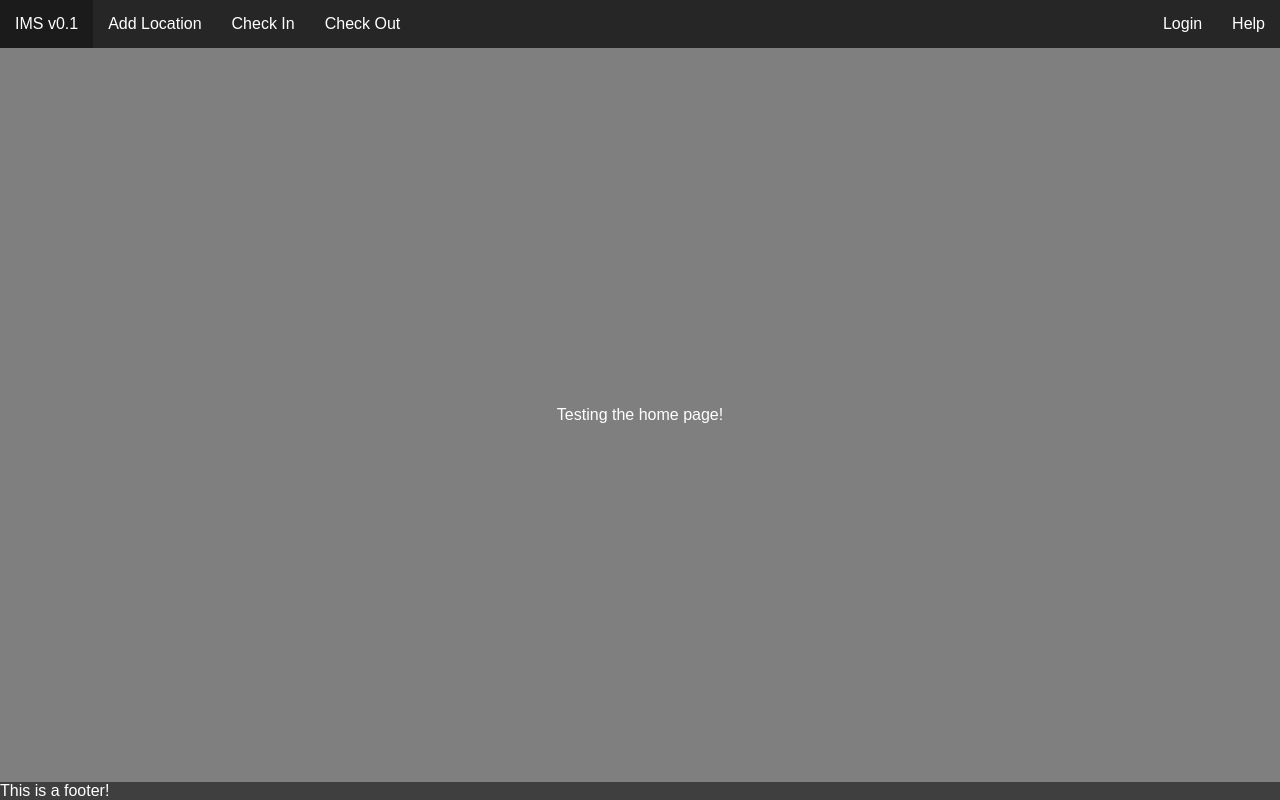
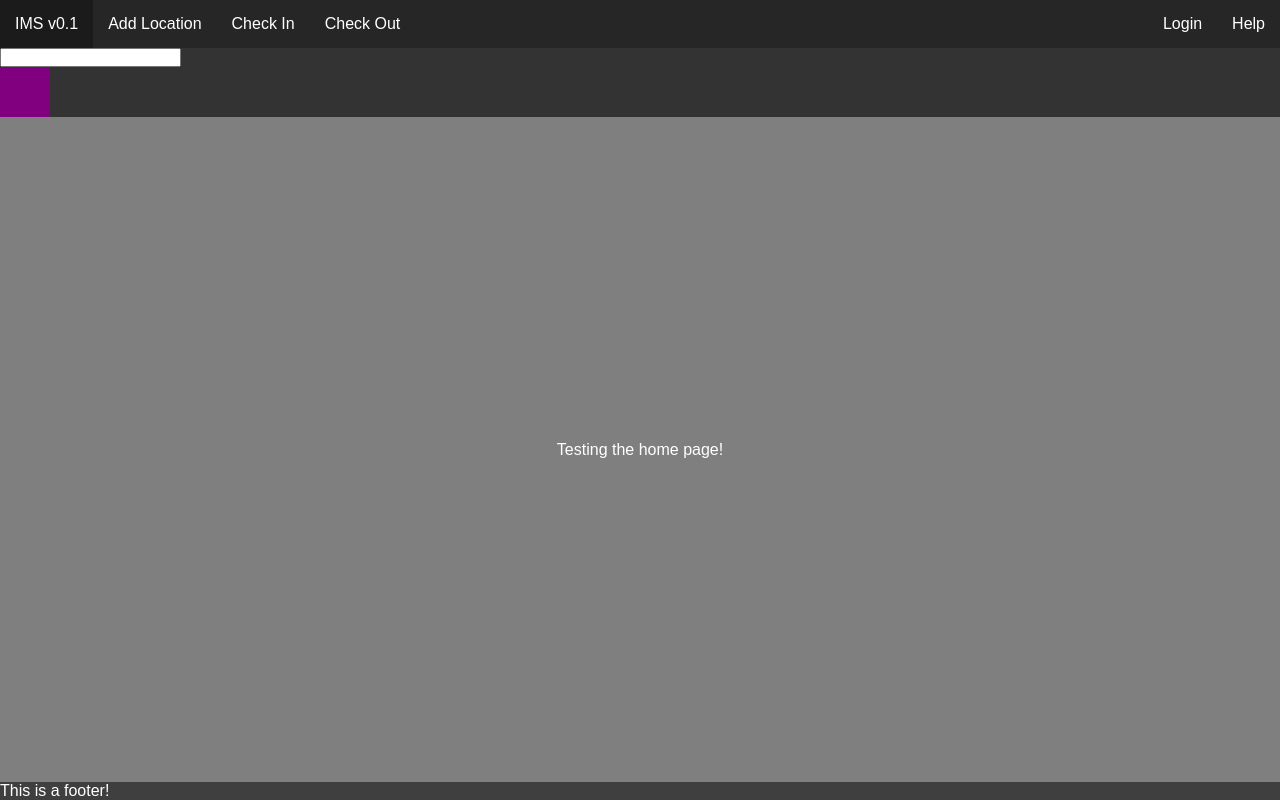
Before and after one commit to tbwilson89/IMS, a React (Create React App) app in the folder client/: page / in a window 1280 px wide. Built offline with nearby package versions, Linux system fonts and the light colour scheme.

Commit message:
working on drop down nav animations

```diff
--- a/client/src/App.css
+++ b/client/src/App.css
@@ -2,6 +2,9 @@
   margin: 0;
   padding: 0;
   color: white;
+}
+form {
+  width: inherit;
 }
 a {
   text-decoration: none;
@@ -32,11 +35,21 @@ input {
 }
 .secondary-nav {
   background-color: rgba(0, 0, 0, 0.6);
-  transform: scaleY(0);
-  transform-origin: top;
   /*animation: .3s slide-in .5s linear;
   animation-fill-mode: forwards;*/
-  transition: all .3s;
+  height: 10vh;
+  transition: all 1s;
+}
+.secondary-nav.hide {
+  /*transform: scaleY(0);*/
+  /*display: none;*/
+  animation: 1s dropnavhide linear;
+}
+.secondary-nav.show {
+  /*transform: scaleY(1);*/
+  /*display: inline;*/
+  overflow: hidden;
+  animation: 1s dropnavshow linear;
 }
 
 .left-nav {
@@ -50,30 +63,52 @@ input {
   cursor: pointer;
   transition: all .5s;
 }
+.thissucks {
+  height: 50px;
+  width: 50px;
+  background-color: purple;
+  /*animation: 1s dropnavhide 1s linear;*/
+}
+.thissucks:hover {
+  animation: 1s dropnavhide 1s linear;
+}
 .drop-down-nav {
   transform-origin: top;
   transition: 1s;
+  overflow: hidden;
 }
 .drop-down-nav.hide {
-  /*transform: scaleY(0);
-  display: none;*/
-  animation: 1s dropnavanim linear;
-  animation-fill-mode: forwards;
+  /*transform: scaleY(0);*/
+  /*display: none;*/
+  /*transition: 1s;*/
+  overflow: hidden;
+  animation: 1s dropnavhide linear;
 }
-@keyframes dropnavanim {
+@keyframes dropnavhide {
   0% {
+    transform: scaleY(1);
+    transform: translateX(0%);
+  }
+  100% {
+    transform: scaleY(0);
+    opacity: 0;
+    transform: translateX(80%);
+  }
+}
+@@keyframes dropnavshow {
+  0% {
+    display: none;
+    transform: scaleY(0);
+  }
+  100% {
     display: inline;
     transform: scaleY(1);
-  }
-  100% {
-    display: none;
-    transform: scaleY(0);
   }
 }
 .drop-down-nav.show {
   /*transform: scaleY(1);*/
-  animation: 1s dropnavanim linear;
-  animation-fill-mode: backwards;
+  display: inline;
+  animation: 1s dropnavshow linear;
 }
 
 .main-content {
--- a/client/src/components/addlocation.js
+++ b/client/src/components/addlocation.js
@@ -12,9 +12,7 @@ export default class AddLocation extends Component {
   render(){
     return(
       <div className={'drop-down-nav ' + this.props.display}>
-        <form>
-          <input type='text'></input>
-        </form>
+          <span><input type='text'></input></span>
       </div>
     )
   }
--- a/client/src/router.js
+++ b/client/src/router.js
@@ -23,29 +23,6 @@ export default class Redirects extends Component {
   }
 
   displaySection(btnClicked, curComp){
-    // let addlocation
-    // let checkin
-    // let checkout
-    // switch(btnClicked){
-    //   case 'addlocation':
-    //     addlocation = this.state.addlocationdisplay === 'scaleY(0)' ? 'scaleY(1)' : 'scaleY(0)'
-    //     break;
-    //   case 'checkin':
-    //     checkin = this.state.checkindisplay === 'scaleY(0)' ? 'scaleY(1)' : 'scaleY(0)'
-    //     break;
-    //   case 'checkout':
-    //     checkout = this.state.checkoutdisplay === 'scaleY(0)' ? 'scaleY(1)' : 'scaleY(0)'
-    //     break;
-    //   default:
-    //     break;
-    // }
-    // this.setState({
-    //   addlocationdisplay: addlocation,
-    //   checkindisplay: checkin,
-    //   checkoutdisplay: checkout,
-    //   navdropdown: curComp
-    // })
-    // console.log(curComp)
     let addloc
     let checkin
     let checkout
@@ -55,18 +32,22 @@ export default class Redirects extends Component {
         addloc = this.state.addlocationdisplay === 'hide' ? 'show' : 'hide'
         checkin = 'hide'
         checkout = 'hide'
-        secnavdis = this.state.addlocationdisplay === 'hide' ? 'scaleY(1)' : 'scaleY(0)'
+        secnavdis = this.state.addlocationdisplay === 'hide' ? 'show' : 'hide'
         curComp = this.state.addlocationdisplay === 'hide' ? (<AddLocation display='show'/>) : (<AddLocation display='hide'/>)
         break;
       case 'checkin':
         addloc = 'hide'
         checkin = this.state.checkindisplay === 'hide' ? 'show' : 'hide'
         checkout = 'hide'
+        secnavdis = this.state.checkindisplay === 'hide' ? 'show' : 'hide'
+        curComp = this.state.checkindisplay === 'hide' ? (<CheckInOut display='show'/>) : (<AddLocation display='hide'/>)
         break;
       case 'checkout':
         addloc = 'hide'
         checkin = 'hide'
         checkout = this.state.checkoutdisplay === 'hide' ? 'show' : 'hide'
+        secnavdis = this.state.checkoutdisplay === 'hide' ? 'show' : 'hide'
+        curComp = this.state.checkoutdisplay === 'hide' ? (<CheckInOut display='show'/>) : (<AddLocation display='hide'/>)
         break;
       default:
         break;
@@ -88,7 +69,7 @@ export default class Redirects extends Component {
           <div className='nav-container'>
             <div className='left-nav'>
               <Link to='/'><div className='link-btn current-page'>IMS v0.1</div></Link>
-              <div className='link-btn' onClick={() => this.displaySection('addlocation', (<AddLocation display={this.state.addlocationdisplay}/>))}>Add Location</div>
+              <div className='link-btn' onClick={() => this.displaySection('addlocation')}>Add Location</div>
               <div className='link-btn' onClick={() => this.displaySection('checkin', (<CheckInOut />))}>Check In</div>
               <div className='link-btn' onClick={() => this.displaySection('checkout', (<CheckInOut type='out'/>))}>Check Out</div>
             </div>
@@ -97,8 +78,10 @@ export default class Redirects extends Component {
               <Link to='/help'><div className='link-btn'>Help</div></Link>
             </div>
           </div>
-          <div className='secondary-nav' style={{transform:this.state.displaySecondary}}>
-            {this.state.navdropdown}
+          <div className={'secondary-nav '}>
+            {/* {this.state.navdropdown} */}
+            <AddLocation display={this.state.displaySecondary}/>
+            <div className='thissucks'></div>
           </div>
           <div className='main-content'>
             <div className='body'>
```
